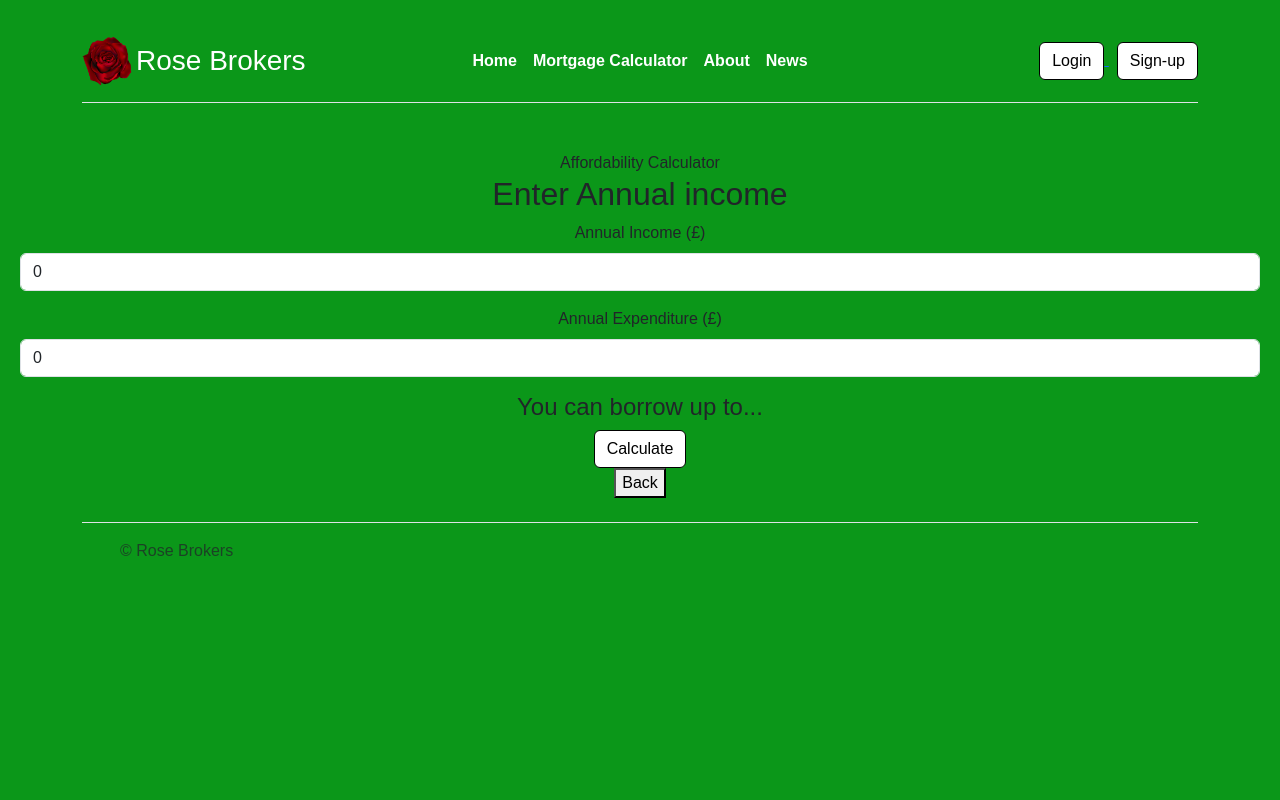
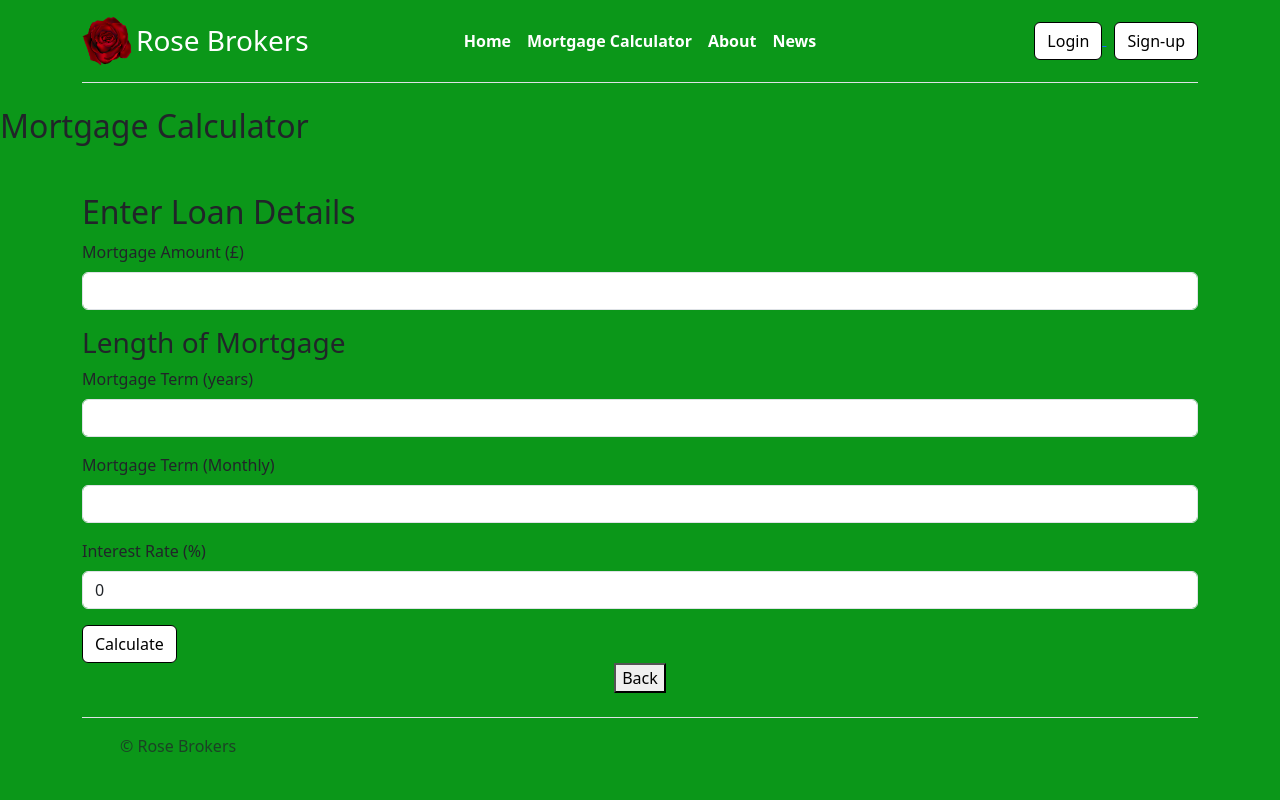
Before and after one commit to DannyD81/GroupProject41-INT, a PHP site: page /calculator.php in a window 1280 px wide. Run offline with PHP 8.4, Linux system fonts and the light colour scheme; data that the repository does not hold is empty.

Commit message:
Add files via upload

```diff
--- a/calculator.php
+++ b/calculator.php
@@ -1,28 +1,39 @@
 <?php
-// Initialize variables
-$Annual_income = 0;
-$Annual_Expenditure = 0;
-$result = 0;
+$loan_amount = 0;
+$deposit = 0;
+$loan_term = 0;
+$interest_rate = 0;
+$monthly_payment = 0;
+$total_repay = 0;
+$capital = 0;
+$interest = 0;
 $error_message = "";
-
 
 if ($_SERVER["REQUEST_METHOD"] == "POST") {
 
-    $Annual_income = $_POST["Annual_income"];
-    $Annual_Expenditure = $_POST["Annual_Expenditure"];
+    $mortgage_amount = $_POST["mortgage_amount"];
+    $mortgage_term_year = $_POST["mortgage_term_year"];
+    $mortgage_term_month = $_POST["mortgage_term_month"];
+    $interest_rate = $_POST["interest_rate"];
 
 
-
-    if  ($Annual_income <= 0 || $Annual_Expenditure < 0) {
+    if ($loan_amount <= 0 || $deposit < 0 || $loan_term <= 0 || $interest_rate <= 0) {
         $error_message = "Please enter valid values for all fields.";
     } else {
 
-        $result = ($Annual_income - $Annual_Expenditure) * 4.5;
+        $loan_amount_after_deposit = $loan_amount - $deposit;
+        $monthly_interest_rate = ($interest_rate / 100) / 12;
+        $total_payments = $loan_term * 12;
 
-       // Redirect to affordability_results.php with result
-       header("Location: affordabili_results.php?result=" . urlencode($result));
-       exit();
 
+        $monthly_payment = $loan_amount_after_deposit * ($monthly_interest_rate * pow(1 + $monthly_interest_rate, $total_payments)) / (pow(1 + $monthly_interest_rate, $total_payments) - 1);
+
+
+        $total_repay = $monthly_payment * $total_payments;
+
+
+        $capital = $loan_amount_after_deposit;
+        $interest = $total_repay - $capital;
     }
 }
 ?>
@@ -40,102 +51,67 @@ if ($_SERVER["REQUEST_METHOD"] == "POST") {
     <link rel="stylesheet" href="style.css">
     <script src="script.js"></script>
     <script src="https://cdn.jsdelivr.net/npm/bootstrap@5.3.3/dist/js/bootstrap.min.js" integrity="sha384-0pUGZvbkm6XF6gxjEnlmuGrJXVbNuzT9qBBavbLwCsOGabYfZo0T0to5eqruptLy" crossorigin="anonymous"></script>
-
-
-    <style>
-        body {
-            background-color: #06F01E;
-            font-family: Arial, sans-serif;
-            text-align: center;
-            margin: 0;
-            padding: 20px;
-
-        }
-
-
-</style>
-
-
-
 </head>
 <body>
 
 
+    <h2> Mortgage Calculator</h2>
 
-
-
-
-
-
-
-
-
-
-
-
-    <header class="text-center mt-5">Affordability Calculator</header>
-
-    <class="container mt-5">
-        <h2>Enter Annual income</h2>
+    <div class="container mt-5">
+        <h2>Enter Loan Details</h2>
         <form method="POST" action="calculator.php">
             <div class="mb-3">
-                <label for="Annual_income" class="form-label">Annual Income (£)</label>
-                <input type="number" class="form-control" id="Annual_income" name="Annual_income" value="<?php echo htmlspecialchars($Annual_income); ?>" required>
+                <label for="mortgage_amount" class="form-label">Mortgage Amount (£)</label>
+                <input type="number" class="form-control" id="mortgage_amount" name="mortgage_amount" value="<?php echo htmlspecialchars($mortgage_amount); ?>" required>
+            </div>
+            <h3>Length of Mortgage</h3>
+
+            <div class="mb-3">
+                <label for="mortgage_term_year" class="form-label">Mortgage Term (years) </label>
+                <input type="number" class="form-control" id="mortgage_term_year" name="mortgage_term_year" value="<?php echo htmlspecialchars($mortgage_term_year); ?>" required>
             </div>
 
             <div class="mb-3">
-                <label for="deposit" class="form-label">Annual Expenditure (£)</label>
-                <input type="number" class="form-control" id="Annual_Expenditure" name="Annual_Expenditure" value="<?php echo htmlspecialchars($Annual_Expenditure); ?>" required>
+                <label for="mortgage_term_month" class="form-label">Mortgage Term (Monthly)</label>
+                <input type="number" class="form-control" id="mortgage_term_month" name="mortgage_term_month" value="<?php echo htmlspecialchars($mortgage_term_month); ?>" required>
             </div>
 
-
-          <h4> You  can borrow up to...</h4>
-
-
-
+            <div class="mb-3">
+                <label for="interest_rate" class="form-label">Interest Rate (%)</label>
+                <input type="number" class="form-control" id="interest_rate" name="interest_rate" value="<?php echo htmlspecialchars($interest_rate); ?>" required>
+            </div>
 
             <button type="submit" class="btn btn-primary">Calculate</button>
         </form>
 
-        <?php if (!empty($error_message)): ?>
+        <?php if ($error_message): ?>
             <div class="alert alert-danger mt-4">
                 <?php echo $error_message; ?>
             </div>
         <?php endif; ?>
 
 
-
-         <div class="nav-buttons text-centre">
+        <?php if ($monthly_payment > 0): ?>
+            <div class="mt-5">
+                <h3>Your results</h3>
+                <p><strong>Your monthly payment will be:</strong> £<?php echo number_format($monthly_payment, 2); ?></p>
+                <p><strong>Total you’ll repay over the term:</strong> £<?php echo number_format($total_repay, 2); ?></p>
+                <h4>Make sure you can afford it!</h4>
+                <p><strong>For example, if your interest rate goes up by 3%, your payment will be:</strong></p>
+                <?php
+                $new_interest_rate = $interest_rate + 3;
+                $new_monthly_payment = ($loan_amount - $deposit) * (($new_interest_rate / 100 / 12) * pow(1 + ($new_interest_rate / 100 / 12), $total_payments)) / (pow(1 + ($new_interest_rate / 100 / 12), $total_payments) - 1);
+                ?>
+                <p>£<?php echo number_format($new_monthly_payment, 2); ?> per month</p>
+            </div>
+        <?php endif; ?>
+    </div>
+    <center>
+            <div class="nav-buttons">
             <button onclick="location.href='index.php'">Back</button>
-
-
-
-
-
+            </center>
 
     <?php include("footer.php"); ?> <!-- Include your footer here -->
 
-
-
-
-
-
-
-
-
-
-
-
-
-
-
-
-
-
-
-
-
-
-
 </body>
 </html>
```
